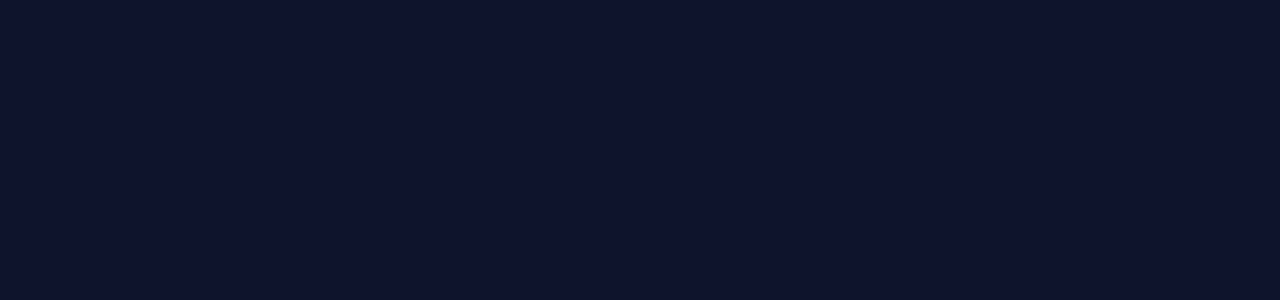
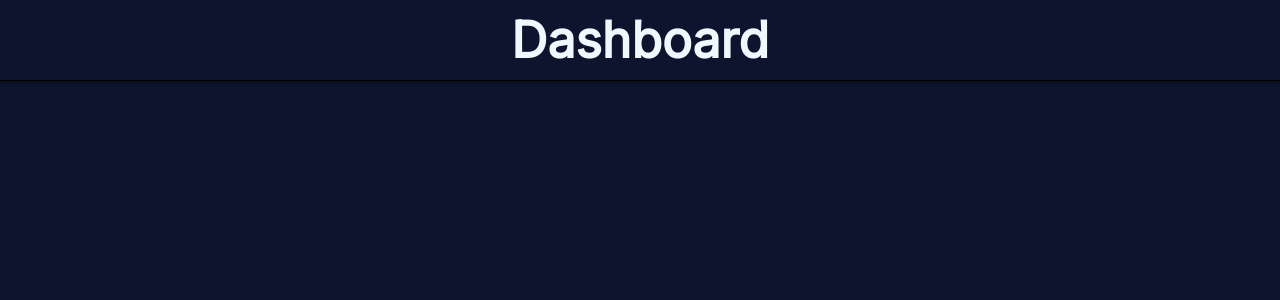
Before and after one commit to WinayGupta777/Game-Dashboard, a React (Create React App) app: page / in a window 1280 px wide. Shown: the top 300 px of the page. Built offline with nearby package versions, Linux system fonts and the light colour scheme.

Commit message:
Created `AppBar` component; Applied styles;

```diff
--- a/public/index.html
+++ b/public/index.html
@@ -1,17 +1,18 @@
 <!DOCTYPE html>
 <html lang="en">
+
 <head>
   <meta charset="utf-8" />
   <meta name="viewport" content="width=device-width, initial-scale=1" />
   <meta name="theme-color" content="#000000" />
-    <meta
-      name="description"
-      content="Web site created using create-react-app"
-    />
+  <meta name="description" content="Web site created using create-react-app" />
   <title>Game Dashboard UI</title>
+  <link rel="stylesheet" href="https://fonts.googleapis.com/css2?family=Roboto:wght@300;400;500;600;700&display=swap" />
 </head>
+
 <body>
   <noscript>You need to enable JavaScript to run this app.</noscript>
   <div id="root"></div>
 </body>
+
 </html>
--- a/src/App.css
+++ b/src/App.css
@@ -1,9 +1,9 @@
+@import url('https://fonts.googleapis.com/css2?family=Inter&display=swap');
+
 * {
   margin: 0;
   padding: 0;
-  font-family: -apple-system, BlinkMacSystemFont, "Segoe UI", "Roboto", "Oxygen",
-    "Ubuntu", "Cantarell", "Fira Sans", "Droid Sans", "Helvetica Neue",
-    sans-serif;
+  font-family: "Inter", "Roboto", sans-serif;
   color: aliceblue;
 }
 
--- a/src/App.js
+++ b/src/App.js
@@ -1,8 +1,13 @@
 import React from "react";
 import "./App.css";
+import AppBarComponent from "./components/AppBar";
 
-function App() {
-  return <div className="App"></div>;
-}
+const App = () => {
+  return (
+    <div className="app">
+      <AppBarComponent />
+    </div>
+  );
+};
 
 export default App;
--- /dev/null
+++ b/src/components/AppBar.js
@@ -0,0 +1,12 @@
+import React from "react";
+import "../css/AppBar.css";
+
+const AppBarComponent = () => {
+    return (
+        <div className="appBar">
+            <div className="title">Dashboard</div>
+        </div>
+    );
+};
+
+export default AppBarComponent;
--- /dev/null
+++ b/src/css/AppBar.css
@@ -0,0 +1,14 @@
+.appBar {
+    height: 80px;
+    box-shadow: 0 1px 5px rgba(0, 0, 0, 0.5);
+    border-bottom: 1px solid black;
+
+    display: flex;
+    align-items: center;
+    justify-content: center;
+}
+
+.appBar .title {
+    font-size: 50px;
+    font-weight: 800;
+}
```
Lines whose indentation alone changed are shown as unchanged.
